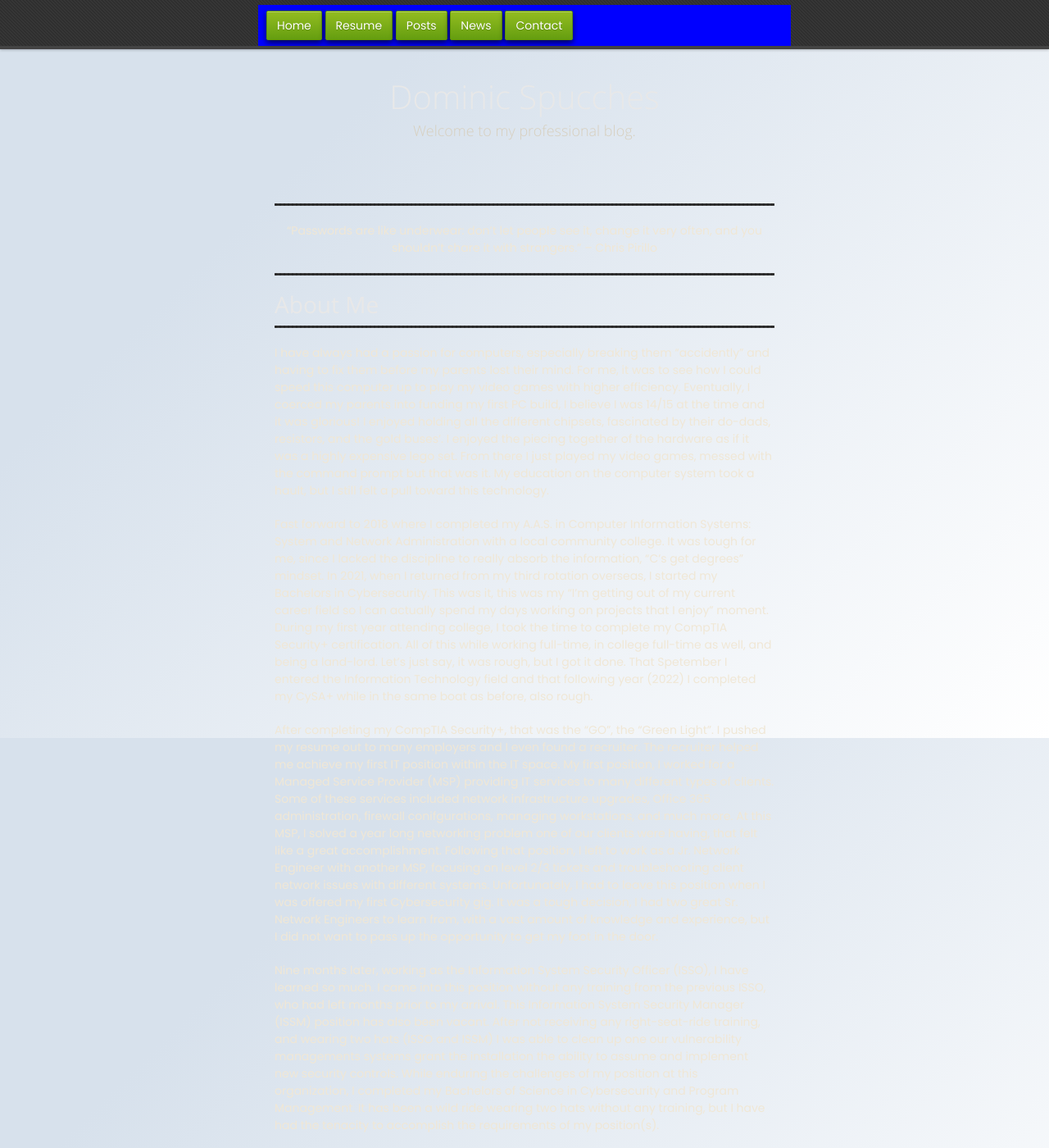
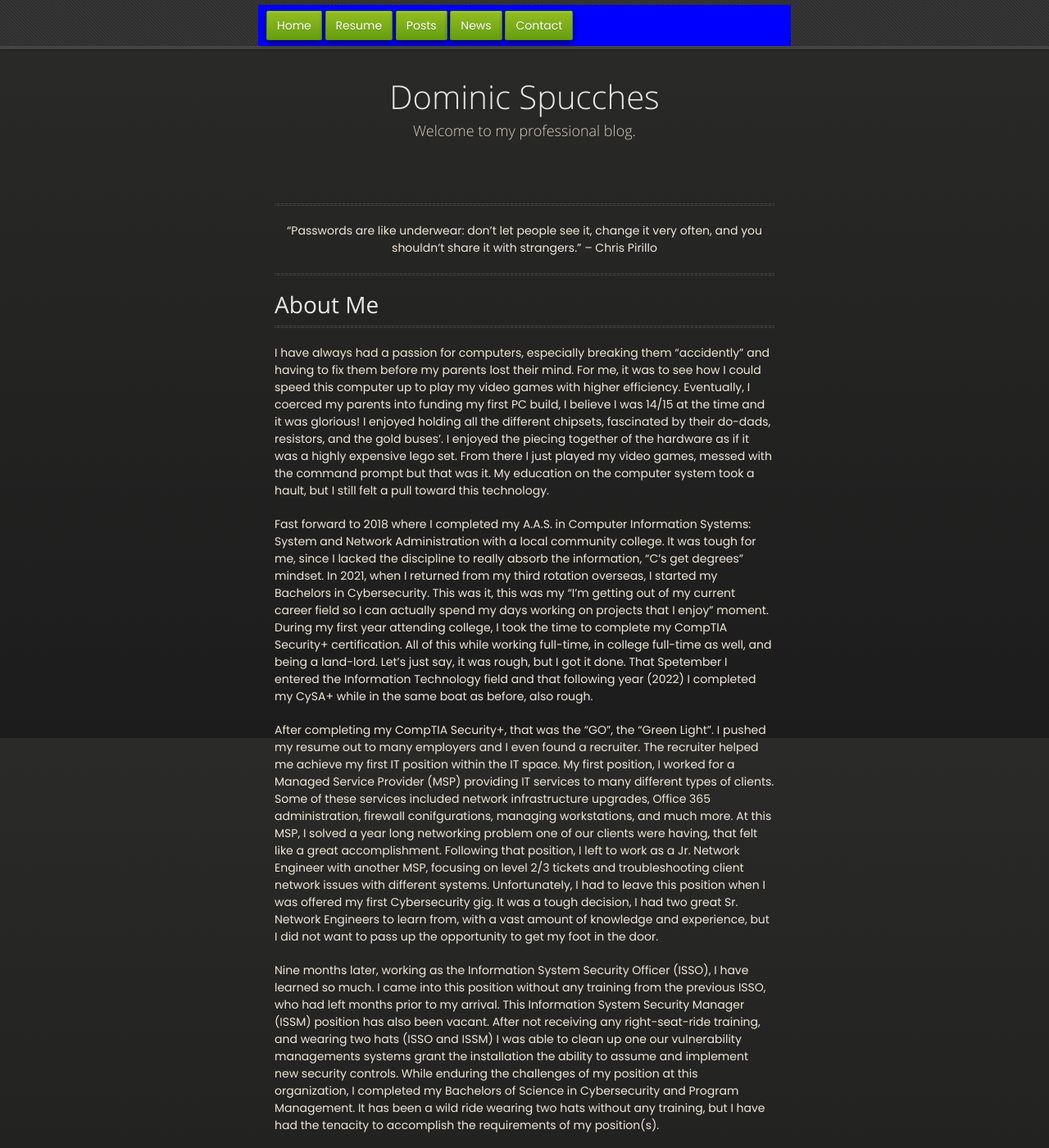
Before and after one commit to dspucches/dspucches.github.io, a Jekyll site: the page built from index.md, in a window 1280 px wide and 1400 px high. Shown: the whole window at 82% size. Built offline with Jekyll 4.4.1, drawn with Linux system fonts in a browser that asks for light colours.

```diff
--- a/assets/css/style.scss
+++ b/assets/css/style.scss
@@ -9,13 +9,6 @@
   padding: 0;
   box-sizing: border-box;
   font-family: 'Poppins', sans-serif;
-}
-html,body{
-  display: grid;
-  height: 100%;
-  width: 100%;
-  place-items: center;
-  background: linear-gradient(315deg, #ffffff 0%, #d7e1ec 74%);
 }
 .wrapper .button{
 
```
